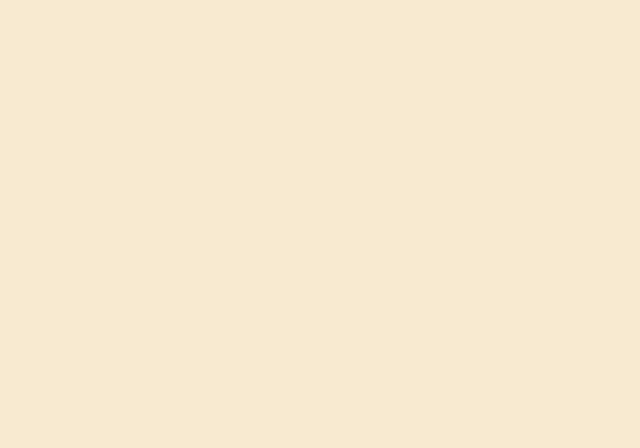
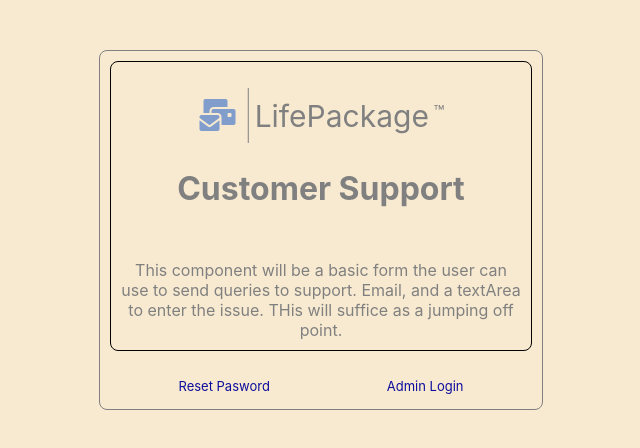
Before and after one commit to ddcroft73/life-package-fe, a React (Create React App) app: page /support in a window 1280 px wide. Before the commit this address had no page. Shown: the top 448 px of the page, without its empty margins (319-959 px from the left). Built offline with nearby package versions, Linux system fonts and the light colour scheme.

Commit message:
Added place holder components for Support and FAQ. updates UserRegistration.js.

```diff
--- a/src/App.js
+++ b/src/App.js
@@ -7,8 +7,9 @@ import UserDashboard from "./components/UserDashboard.js";
 import UserRegistration from "./components/UserRegistration.js";
 import RegisterUser from "./components/RegisterUser.js";
 import PasswordRecover from "./components/PasswordRecover.js";
-
+import CustomerSupport from "./components/CustomerSupport.js";
 import PasswordReset from "./components/PasswordReset.js";
+import FAQ from "./components/FAQ.js";
 
 import AdminDashboard from "./components/AdminDashboard.js";
 import VerifyEmail from "./components/VerifyEmail.js";
@@ -41,6 +42,8 @@ const App = () => {
                     <Route path="/two-factor-auth" element={<TwoFactorAuth />} />
                     <Route path="/verify-email" element={<VerifyEmail />} />
                     <Route path="/admin-dashboard" element={<AdminDashboard />} />
+                    <Route path="/support" element={<CustomerSupport />} />
+                    <Route path="/FAQ" element={<FAQ />} />
                 </Routes>
             </Router>
         </ThemeManager>
--- a/src/api/utils.js
+++ b/src/api/utils.js
@@ -52,7 +52,7 @@ export function verifyPasswordStrength(password) {
         failureMessages.push("\nNeeds at least one lowercase letter.");
     }
     if (!/\d/.test(password)) {
-        failureMessages.push("Needs at least one <span style={{color:'red'}}>digit</span>.");
+        failureMessages.push("Needs at least one digit.");
     }
     if (!/[!@#$%^&*]/.test(password)) {
         failureMessages.push("Needs at least one special character.");
--- /dev/null
+++ b/src/components/CustomerSupport.js
@@ -0,0 +1,54 @@
+import Box from "./elements/Box.js";
+import Logo from "./Logo.js";
+import Links from "./Links.js";
+
+
+const CustomerSupport = () => {
+    return (
+
+        <Box
+            style={{
+                display: "flex",
+                justifyContent: "center",
+                alignItems: "center",
+                flexDirection: "column",
+                marginTop: "50px",
+                border: "1px solid gray"
+            }}
+        >
+            <Box
+                style={{
+                    display: "flex",
+                    justifyContent: "center",
+                    alignItems: "center",
+                    flexDirection: "column",
+                }}>
+                <Logo marginBottom={0} />
+                <div style={{marginBottom: 30}}>
+                  <h1>Customer Support</h1>
+                </div>
+                <div style={{textAlign: "center", width: 400}}>
+                    This component will be a basic form the user can use to send queries to support.
+                    Email, and a textArea to enter the issue.
+
+                    THis will suffice as a jumping off point.
+                </div>
+            </Box>
+
+
+            <Links marginTop={20} linkData={linkData} />
+        </Box>
+    );
+};
+
+export default CustomerSupport;
+
+
+
+
+const linkData = {
+    textOne: "Reset Pasword",
+    pathOne: "/password-reset",
+    textTwo: "Admin Login",
+    pathTwo: "/admin-login"
+  };
--- /dev/null
+++ b/src/components/FAQ.js
@@ -0,0 +1,50 @@
+import Box from "./elements/Box.js";
+import Logo from "./Logo.js";
+import Links from "./Links.js";
+const FAQ = () => {
+    return (
+
+        <Box
+            style={{
+                display: "flex",
+                justifyContent: "center",
+                alignItems: "center",
+                flexDirection: "column",
+                marginTop: "50px",
+                border: "1px solid gray"
+            }}
+        >
+            <Box
+                style={{
+                    display: "flex",
+                    justifyContent: "center",
+                    alignItems: "center",
+                    flexDirection: "column",
+                }}>
+                <Logo marginBottom={0} />
+                <div style={{marginBottom: 30}}>
+                  <h1>Frequently Asked Questions</h1>
+                </div>
+                <div style={{textAlign: "center", width: 400}}>
+                    It will be a centerd display of questions with corresponding answers.
+
+                    I assume that as I get deeper in the app these will arise.
+                </div>
+            </Box>
+
+            <Links marginTop={20} linkData={linkData} />
+        </Box>
+    );
+};
+
+export default FAQ;
+
+
+
+
+const linkData = {
+    textOne: "Forgot Password?",
+    pathOne: "/recover-password",
+    textTwo: "Login",
+    pathTwo: "/login"
+  };
--- a/src/components/Links.js
+++ b/src/components/Links.js
@@ -1,7 +1,7 @@
 import Box from "./elements/Box";
 import {Link} from "react-router-dom";
 
-function Links( {justifyContent="space-around", linkData, hardWidth="100%"} ) {
+function Links( {justifyContent="space-around", marginTop=0, marginBottom=0, linkData, hardWidth="100%"} ) {
 
     return (
         <Box id="links"
@@ -13,7 +13,9 @@ function Links( {justifyContent="space-around", linkData, hardWidth="100%"} ) {
                 paddingTop:4,
                 display: 'flex',
                 justifyContent: justifyContent,
-                paddingBottom: 5, width: hardWidth
+                paddingBottom: 5, width: hardWidth,
+                marginTop: marginTop,
+                margnBottom: marginBottom,
                 }}
         >
             <Box style={{border: "0px solid black", padding:0, marginLeft:10, marginTop: 3 }}>
--- a/src/components/PasswordRecover.js
+++ b/src/components/PasswordRecover.js
@@ -181,8 +181,8 @@ const PasswordRecover = () => {
     const linkData = {
         textOne: "Login",
         pathOne: "/login",
-        textTwo: "Register a New Account.",
-        pathTwo: "/register"
+        textTwo: "Customer Support",
+        pathTwo: "/support"
     };
 
 
--- a/src/components/PasswordReset.js
+++ b/src/components/PasswordReset.js
@@ -14,8 +14,8 @@ import Links from "./Links.js";
 const linkData = {
     textOne: "Changed my mind.",
     pathOne: "/login",
-    textTwo: "Register a New Account.",
-    pathTwo: "/register"
+    textTwo: "Contact Support",
+    pathTwo: "/support"
   };
 
 const styles = {
--- a/src/components/UserRegistration.js
+++ b/src/components/UserRegistration.js
@@ -88,14 +88,14 @@ function UserRegistration() {
 
 
     // MODAL FUNCTIONS
-    const confirmAction = () =>  navigate('/verify-email', { state: { email: email } });
-    const cancelAction = () => setIsModalVisible(false);
+    const successAction = () =>  navigate('/verify-email', { state: { email: email } });
+    const okAction = () => setIsModalVisible(false);
 
     const showMessageModal = (content, borderColor) => {
         setModalConfig({
         content,
         buttons: [
-            { text: 'OK', handler: cancelAction }
+            { text: 'OK', handler: okAction }
         ],
         borderColor: borderColor
         });
@@ -104,11 +104,11 @@ function UserRegistration() {
 
 
     // Function to program modal for an action on OK
-    const showConfirmModal = (content, borderColor) => {
+    const showSuccessModal = (content, borderColor) => {
         setModalConfig({
         content,
         buttons: [
-            { text: 'OK', handler: confirmAction },
+            { text: 'OK', handler: successAction },
             //{ text: 'Cancel', handler: cancelAction }
         ],
         borderColor: borderColor
@@ -170,20 +170,26 @@ function UserRegistration() {
                 );
 
                 showMessageModal(currContent, "orange");
+                sendRequest = false;
             }
-            sendRequest = false;
         }
 
         userData.email = email;
         userData.password = passwordOne;
 
         if (sendRequest) {
-            let response = {};
-            response.error = 'server closed'
-          //  const response = await userRegister(userData);
-
+            /*
+            DEBUG code
+            let response = {
+                user: {
+                    email: ""
+                }
+            };
+           // response.error = 'server closed'
+           response.user.email = "user@email.com"
+           */
+            const response = await userRegister(userData);
             const { error } = response
-
 
             // If an error was caught it was packaged and sent back in response.error
             // If not, then there will be an email for the user. response.user.email
@@ -205,7 +211,7 @@ function UserRegistration() {
                       </Box>
                     </>
                   );
-                   showConfirmModal(currContent);
+                   showSuccessModal(currContent);
 
             }
             else {
@@ -264,7 +270,7 @@ function UserRegistration() {
                             color: "white",
                             border: "0px solid black"}}>
                                 There seems to be a problem with the connection. Check your
-                                internet, or maybe the server is down... Hell I dont't know. Something fucked up.
+                                internet connection.
                         </Box>
                         </>
                     );
@@ -387,7 +393,7 @@ const linkData = {
     textOne: "Login",
     pathOne: "/login",
     textTwo: "FAQ",
-    pathTwo: "/password-reset"
+    pathTwo: "/FAQ"
 };
 
 const styles = {
```
